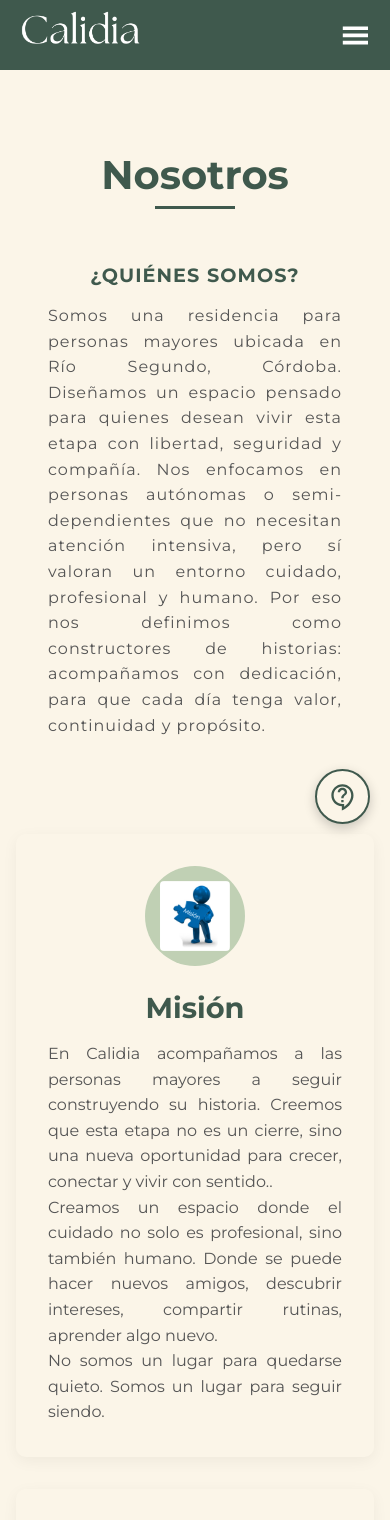
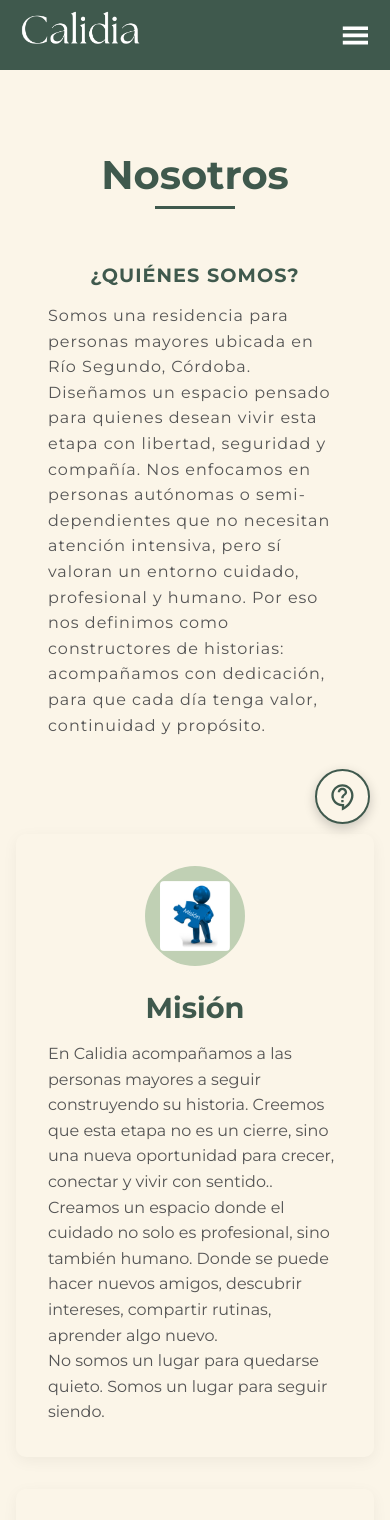
Before and after one commit to fabrivalseg/geriatrico, a Next.js app: page /nosotros in a window 390 px wide. Shown: the top 1520 px of the page. Built offline with nearby package versions, Linux system fonts and the light colour scheme.

Commit message:
arreglando responsive textos y botones

```diff
--- a/src/app/nosotros/_componentes/Nosotros.jsx
+++ b/src/app/nosotros/_componentes/Nosotros.jsx
@@ -136,7 +136,7 @@ const Nosotros = () => {
                 <strong>Mirada Humana: </strong> tratamos a cada persona como alguien único, con una historia que merece ser valorada.
               </p>
               <p className={styles.valueDescription}>
-                <strong>Confianza: </strong>construimos vínculos genuinos con cada familia y residente, desde la transparencia y el compromiso.
+                <strong>Confianza:</strong> construimos vínculos genuinos con cada familia y residente, desde la transparencia y el compromiso.
               </p>
             </motion.div>
           </div>
--- a/src/app/nosotros/_componentes/nosotros.module.css
+++ b/src/app/nosotros/_componentes/nosotros.module.css
@@ -82,7 +82,7 @@
   font-size: 1rem;
   line-height: 1.6;
   color: #555;
-  text-align: justify;
+  text-align: start;
 }
 
 .teamTitle {
@@ -282,7 +282,7 @@
   font-size: 1rem;
   line-height: 1.6;
   color: #555;
-  text-align: justify;
+  text-align: start;
   max-width: 900px;
   margin: 0 auto;
   letter-spacing: 1px;
```
Also changed, not shown: src/app/page.module.css (+4 -4 lines).
